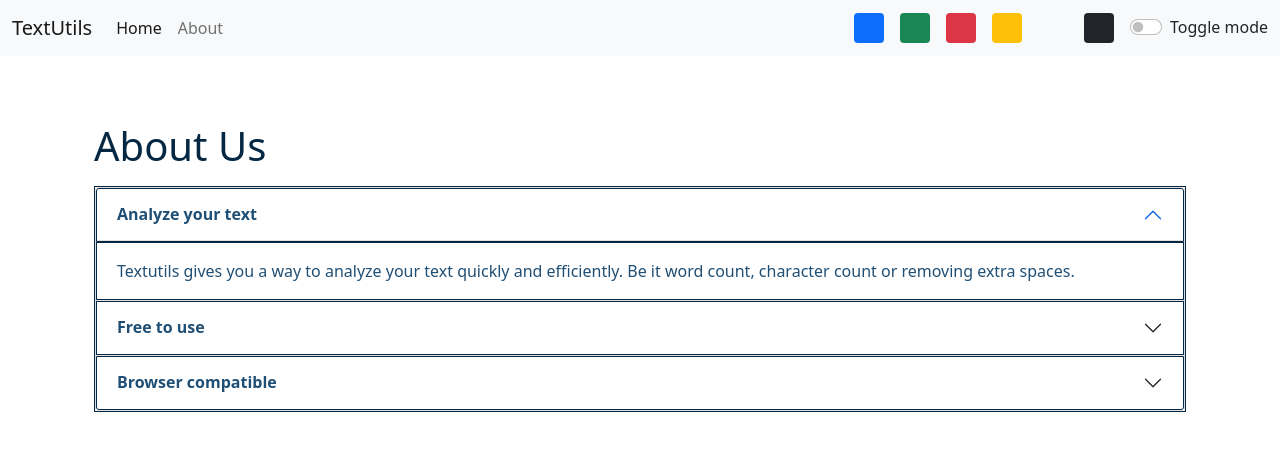
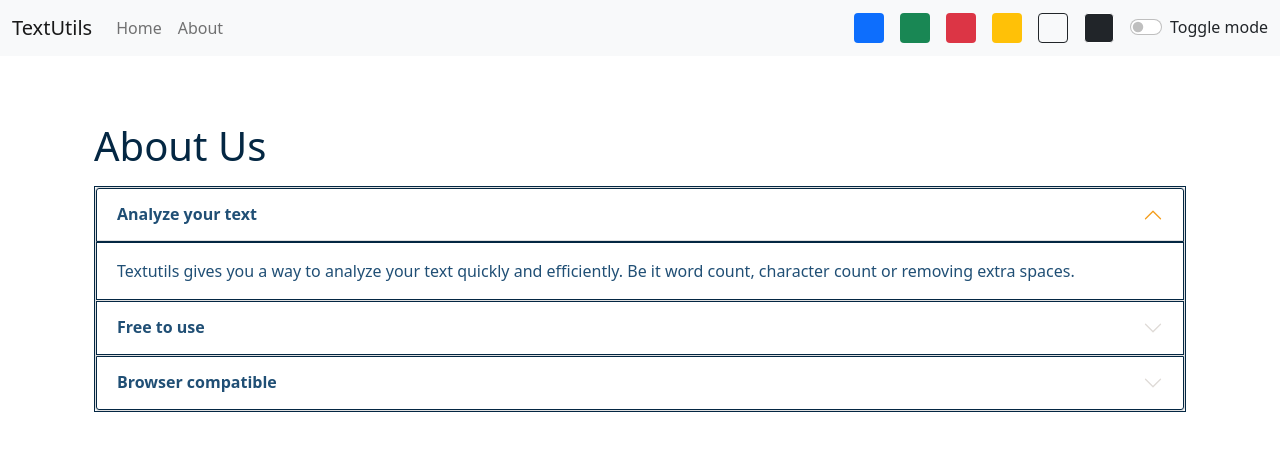
Before and after one commit to shubhsd/textutils-react, a React (Create React App) app: page /about in a window 1280 px wide. Shown: the top 450 px of the page. Built offline with nearby package versions, Linux system fonts and the light colour scheme.

Commit message:
finalizing textutils app with additional changes

```diff
--- a/src/App.css
+++ b/src/App.css
@@ -40,3 +40,7 @@
 .blank {
   color: red;
 }
+
+.accordian-button::after {
+  filter: invert(1);
+}
--- a/src/components/Navbar.js
+++ b/src/components/Navbar.js
@@ -20,7 +20,7 @@
                 <div className="collapse navbar-collapse" id="navbarSupportedContent">
                     <ul className="navbar-nav me-auto mb-2 mb-lg-0">
                         <li className="nav-item">
-                            <Link className="nav-link active" aria-current="page" to="/">Home</Link>
+                            <Link className="nav-link" aria-current="page" to="/">Home</Link>
                         </li>
                         <li className="nav-item">
                             <Link className="nav-link" to="/about">{props.aboutText}</Link>
@@ -36,9 +36,9 @@
                         </div>
                         <div className="bg-warning rounded mx-2" style={{ height: '30px', width: '30px', cursor: 'pointer' }} onClick={() => props.toggleMode('warning')}>
                         </div>
-                        <div className="bg-light rounded mx-2" style={{ height: '30px', width: '30px', cursor: 'pointer' }} onClick={() => props.toggleMode('light')}>
+                        <div className="bg-light rounded mx-2" style={{ height: '30px', width: '30px', cursor: 'pointer', border: '1px solid' }} onClick={() => props.toggleMode('light')}>
                         </div>
-                        <div className="bg-dark rounded mx-2" style={{ height: '30px', width: '30px', cursor: 'pointer' }} onClick={() => props.toggleMode('dark')}>
+                        <div className="bg-dark rounded mx-2" style={{ height: '30px', width: '30px', cursor: 'pointer', border: '1px solid white' }} onClick={() => props.toggleMode('dark')}>
                         </div>
                     </div>
 
--- a/src/components/TextForm.js
+++ b/src/components/TextForm.js
@@ -23,13 +23,22 @@
         props.showAlert('Text cleared', 'success');
     };
 
+    // const handleCopy = () => {
+    //     const text = document.getElementById('myBox');
+    //     text.select();
+    //     navigator.clipboard.writeText(text.value);
+    //     document.getSelection().removeAllRanges(); // To remove that highlighted text selection preview
+    //     props.showAlert('Copied to clipboard', 'success');
+    // };
+
+    // Method 2 to implement handle copy
+
     const handleCopy = () => {
-        const text = document.getElementById('myBox');
-        text.select();
-        navigator.clipboard.writeText(text.value);
-        document.getSelection().removeAllRanges(); // To remove that highlighted text selection preview
+        // Navigator api automatically copies text to clipboard
+        navigator.clipboard.writeText(text);
         props.showAlert('Copied to clipboard', 'success');
     };
+
 
     const handleExtraSpaces = () => {
         let newText = text.split(/[ ]+/);
@@ -59,7 +68,7 @@
             <div className='container my-3' style={{ color: props.mode === 'dark' ? 'white' : '#042743' }}>
                 <h3>Your text summary</h3>
                 {/* text.split gives array also note that .split('') makes array length = 1. Therefor space will be counted as a word */}
-                <p>{text.split(" ").filter((element) => { return element.length !== 0 }).length} words and {text.length} characters.</p>
+                <p>{text.split(/\s+/).filter((element) => { return element.length !== 0 }).length} words and {text.length} characters.</p>
                 <p>{0.008 * text.split(" ").filter((element) => { return element.length !== 0 }).length} Minutes read.</p>
 
                 <h3>Preview</h3>
--- /dev/null
+++ b/src/index.css
@@ -0,0 +1,4 @@
+
+.accordion-button::after {
+    filter: invert(1);
+}
--- a/src/index.js
+++ b/src/index.js
@@ -1,5 +1,6 @@
 import React from 'react';
 import ReactDOM from 'react-dom';
+import './index.css';
 import App from './App';
 import reportWebVitals from './reportWebVitals';
 
```
